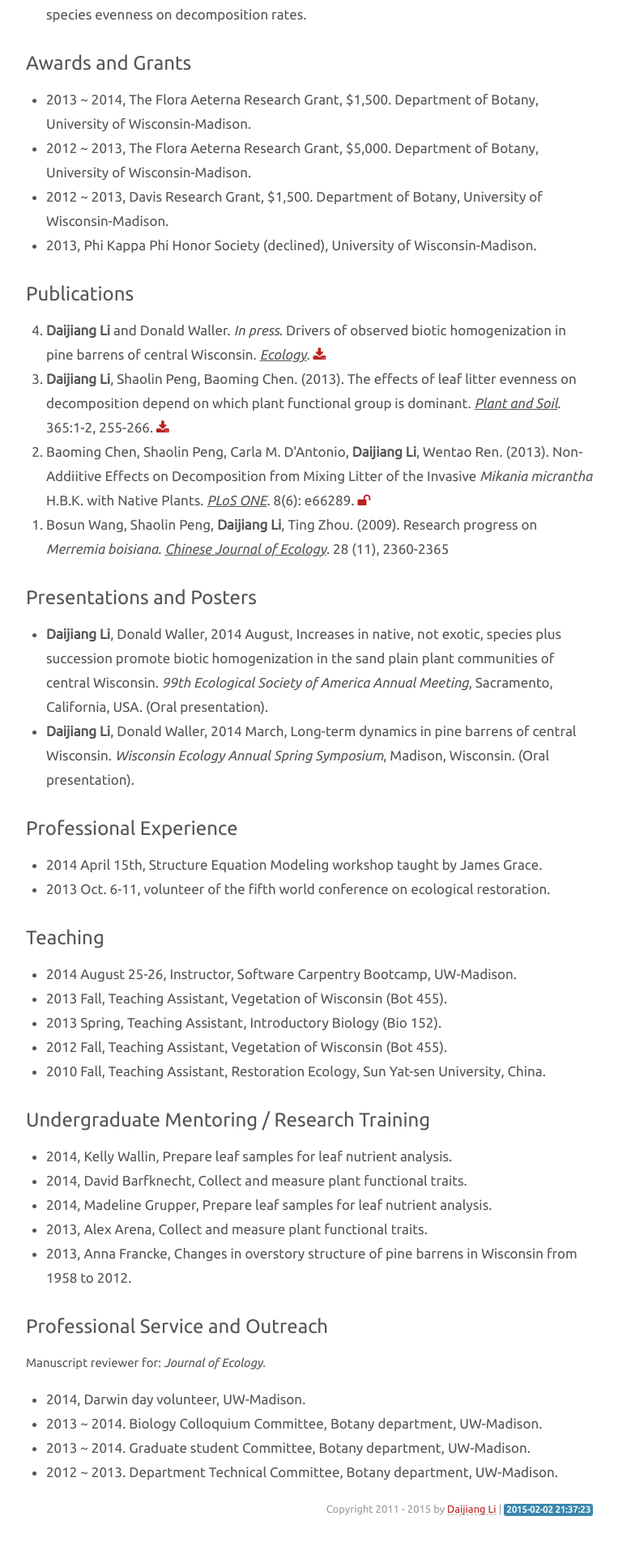
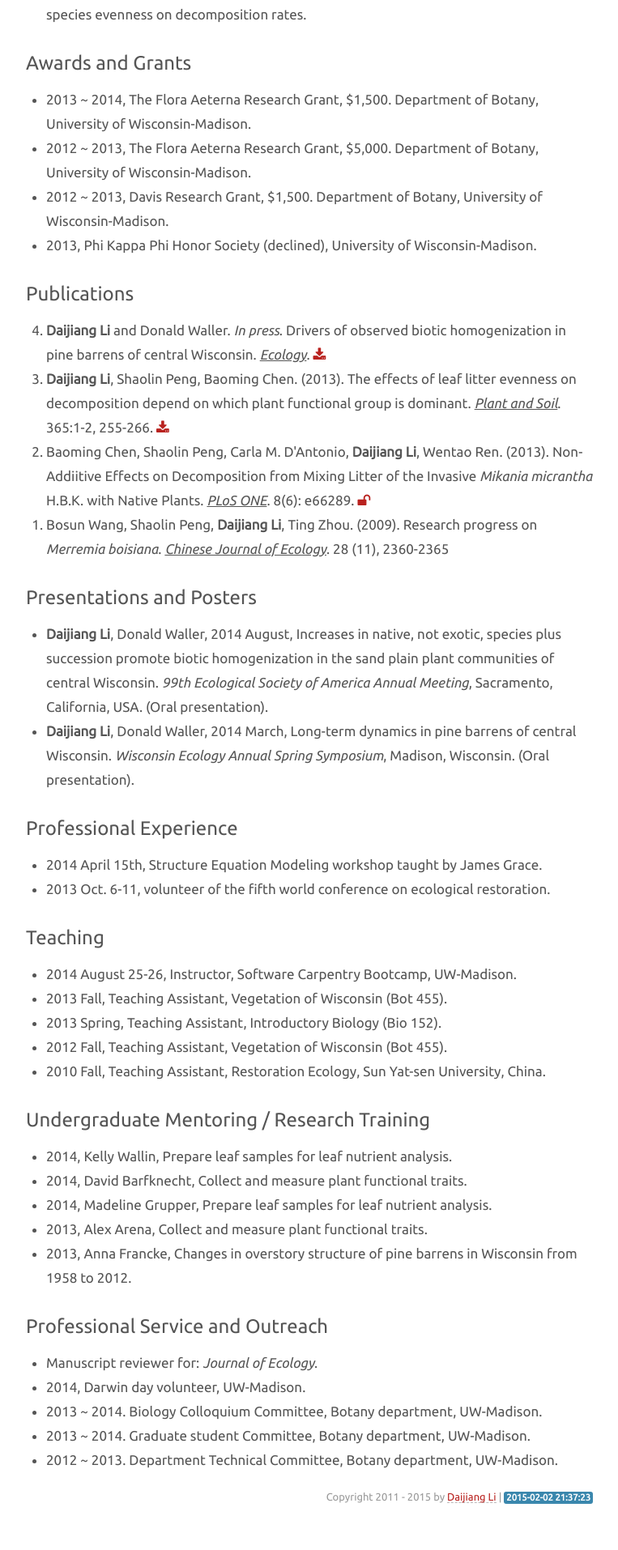
Before and after one commit to daijiang/Old-website, a Jekyll site: the page built from resume.md, in a window 1280 px wide. Shown: the part 734-2648 px from the top of the page at 81% size, without its empty margins (258-1021 px from the left). Built offline with Jekyll 4.4.1, drawn with Linux system fonts in a browser that asks for light colours; Markdown is read by kramdown in place of the engine named in the settings.

```diff
--- a/resume.md
+++ b/resume.md
@@ -83,8 +83,7 @@ Plant community assembly (taxonomic, functional and phylogenetic), Diversity and
 
 ## Professional Service and Outreach
 
-Manuscript reviewer for: *Journal of Ecology*.
-
+- Manuscript reviewer for: *Journal of Ecology*.
 - 2014, Darwin day volunteer, UW-Madison.
 - 2013 ~ 2014. Biology Colloquium Committee, Botany department, UW-Madison.
 - 2013 ~ 2014. Graduate student Committee, Botany department, UW-Madison.
```
